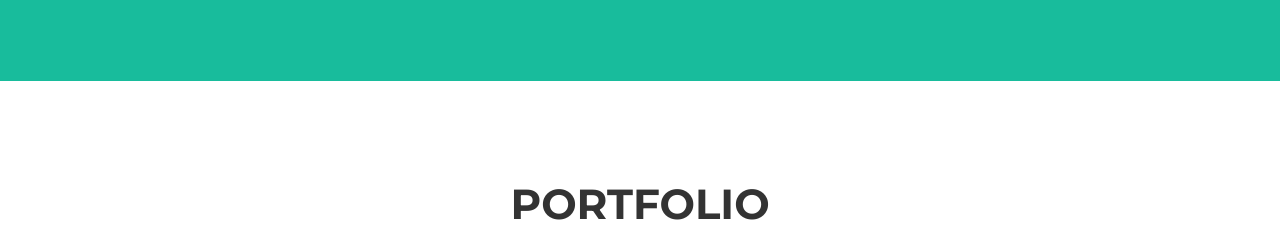
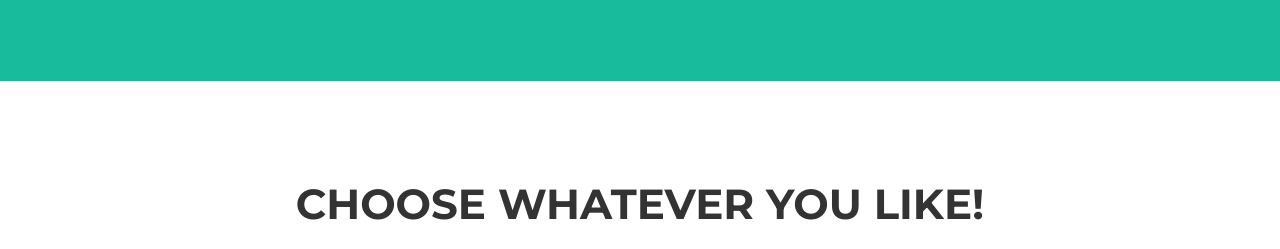
Before and after one commit to nathanielestrada/Foods, a website: page index.html in a window 1280 px wide. Shown: the part 695-944 px from the top of the page. Drawn offline with nearby package versions, Linux system fonts and the light colour scheme.

Commit message:
Update index.html

```diff
--- a/index.html
+++ b/index.html
@@ -79,7 +79,7 @@
         <div class="container">
             <div class="row">
                 <div class="col-lg-12 text-center">
-                    <h2>Portfolio</h2>
+                    <h2>choose whatever you like!</h2>
                     <hr class="star-primary">
                 </div>
             </div>
```
